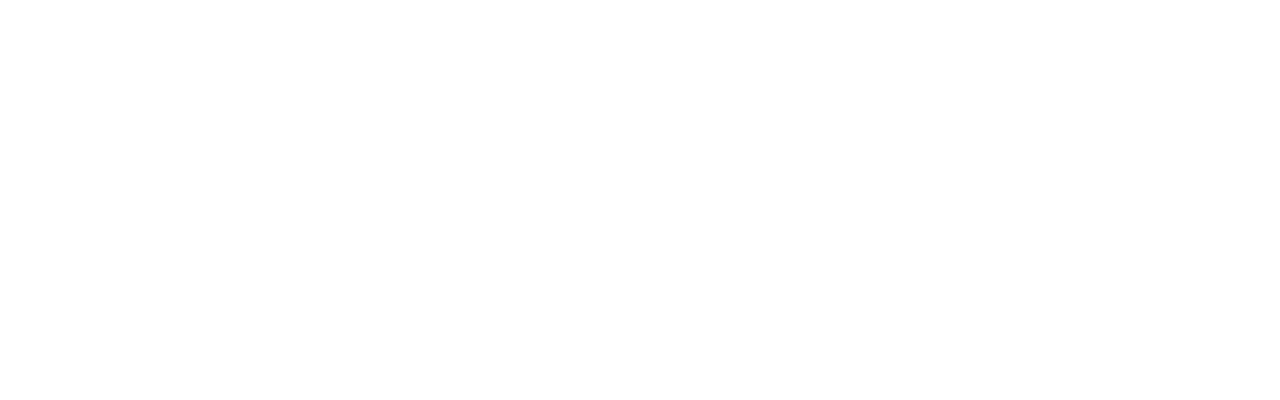
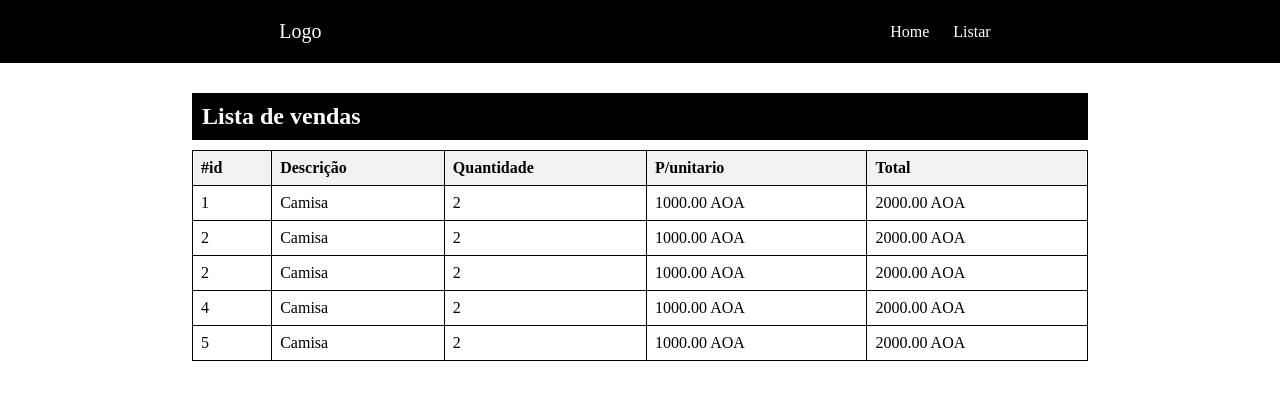
Before and after one commit to horaciomanuel26/horaciolayoutprimeiro, a plain HTML site: page index.html in a window 1280 px wide. Drawn offline with Linux system fonts and the light colour scheme.

Commit message:
criando a primeira views com a tabela e o menu

```diff
--- a/index.html
+++ b/index.html
@@ -1,17 +1,80 @@
 <!DOCTYPE html>
 <html lang="en">
+
 <head>
     <meta charset="UTF-8">
     <meta name="viewport" content="width=device-width, initial-scale=1.0">
     <title>HoracioLayoutPrimeiro</title>
     <link rel="stylesheet" href="/styles/style.css">
 </head>
+
 <body>
     <div class="menu">
-
+        <div class="logo">
+            <a href="#">Logo</a>
+        </div>
+        <div class="links">
+            <a href="#">Home</a>
+            <a href="#">Listar</a>
+        </div>
     </div>
-    <div class="corpo"></div>
+    <div class="corpo">
+        <div class="tabela">
+            <div class="titulo">
+                <h2>Lista de vendas</h2>
+            </div>
+            <table>
+                <thead>
+                    <tr>
+                        <th>#id</th>
+                        <th>Descrição</th>
+                        <th>Quantidade</th>
+                        <th>P/unitario</th>
+                        <th>Total</th>
+                    </tr>
+                </thead>
+                <tbody>
+                    <tr>
+                        <td>1</td>
+                        <td>Camisa</td>
+                        <td>2</td>
+                        <td>1000.00 AOA</td>
+                        <td>2000.00 AOA</td>
+                    </tr>
+                    <tr>
+                        <td>2</td>
+                        <td>Camisa</td>
+                        <td>2</td>
+                        <td>1000.00 AOA</td>
+                        <td>2000.00 AOA</td>
+                    </tr>
+                    <tr>
+                        <td>2</td>
+                        <td>Camisa</td>
+                        <td>2</td>
+                        <td>1000.00 AOA</td>
+                        <td>2000.00 AOA</td>
+                    </tr>
+                    <tr>
+                        <td>4</td>
+                        <td>Camisa</td>
+                        <td>2</td>
+                        <td>1000.00 AOA</td>
+                        <td>2000.00 AOA</td>
+                    </tr>
+                    <tr>
+                        <td>5</td>
+                        <td>Camisa</td>
+                        <td>2</td>
+                        <td>1000.00 AOA</td>
+                        <td>2000.00 AOA</td>
+                    </tr>
+                </tbody>
+            </table>
+        </div>
+    </div>
     <div class="footer"></div>
     <script src="/script/script.js"></script>
 </body>
+
 </html>
--- a/styles/style.css
+++ b/styles/style.css
@@ -3,3 +3,56 @@
     padding: 0;
     text-decoration: none;
 }
+.menu{
+    display: flex;
+    align-items: center;
+    justify-content: space-around;
+
+    background-color: black;
+    padding: 20px 0;
+}
+
+.menu .logo a{
+    color: white;
+    font-size: 20px;
+}
+
+.menu .links a{
+    color: white;
+    padding: 10px;
+    transition: 0.6s;
+}
+.menu .links a:hover{
+    color: black;
+    background-color: #ffffff;
+    padding: 10px;
+}
+/*-----------------------*/
+.corpo{
+    display: flex;
+    justify-content: center;
+    margin-top: 20px;
+}
+.tabela{
+    width: 70%;
+}
+
+.titulo{
+    background-color: black;
+    color: white;
+    padding: 10px;
+    margin: 10px 0;
+}
+
+table {
+    width: 100%;
+    border-collapse: collapse;
+}
+th, td {
+    border: 1px solid #000;
+    padding: 8px;
+    text-align: left;
+}
+th {
+    background-color: #f2f2f2;
+}
```
